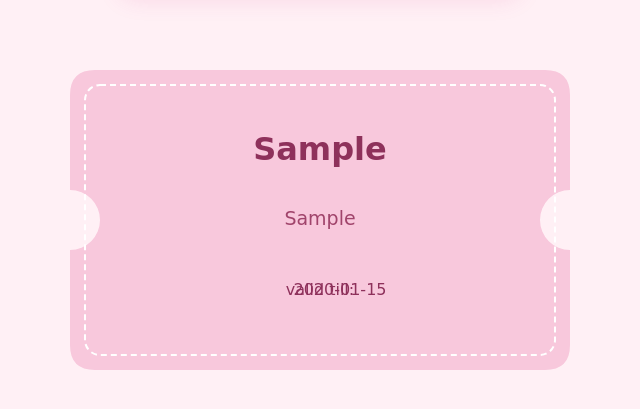
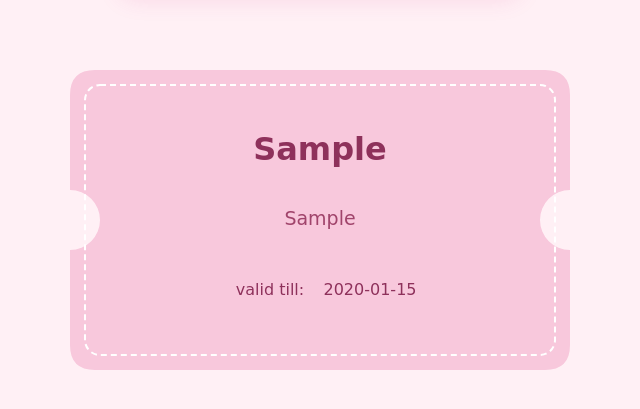
Before and after one commit to niajmahmud/Coupon-Generator-, a plain HTML site: page index.html in a window 1280 px wide. Both pictures are taken after typing "Sample", "Sample", "2020-01-15" into the empty fields and a click on the button "generate". Shown: the part 505-914 px from the top of the page, without its empty margins (320-960 px from the left). Drawn offline with Linux system fonts and the light colour scheme.

Commit message:
Update index.html

```diff
--- a/index.html
+++ b/index.html
@@ -74,8 +74,8 @@
             <text id="couponDescription" class="coupon-description" x="250" y="155">description</text>
 
             <!-- Validity -->
-                        <text id="couponValidity" class="coupon-validity" x="270" y="225"></text>
-         <text id="couponValidity" class="coupon-validity" x="250" y="225">valid till: </text>
+                   <text id="couponValidity" class="coupon-validity" x="300" y="225"></text>
+            <text id="couponValidity" class="coupon-validity" x="200" y="225">valid till: </text>
 
         </svg>
 
```
